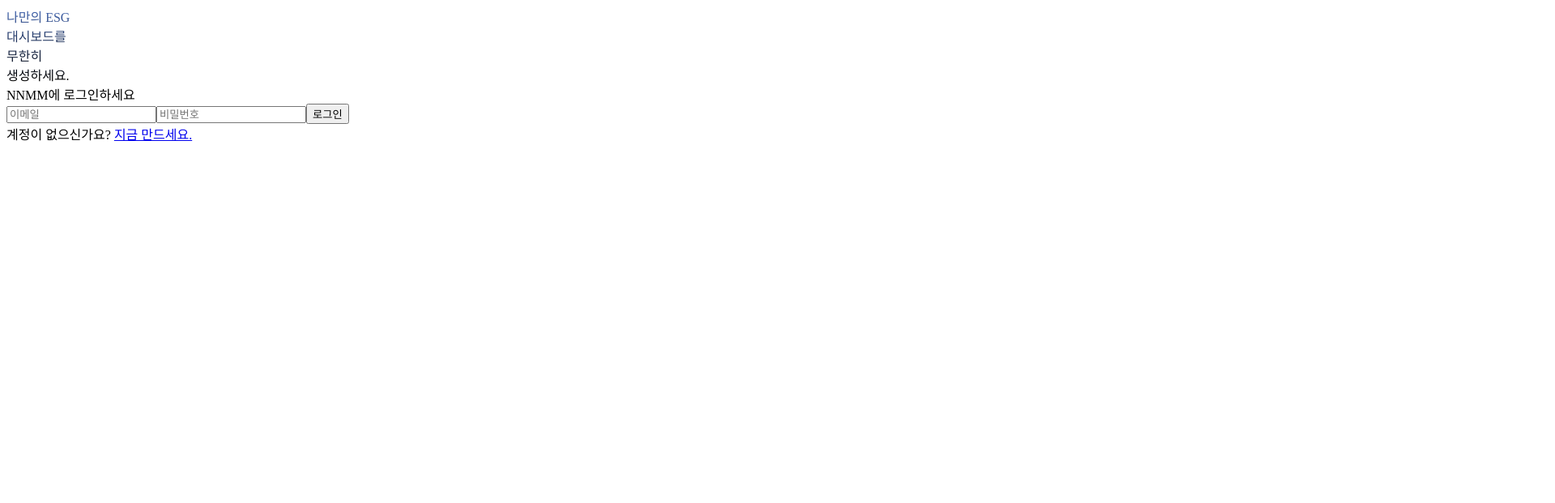
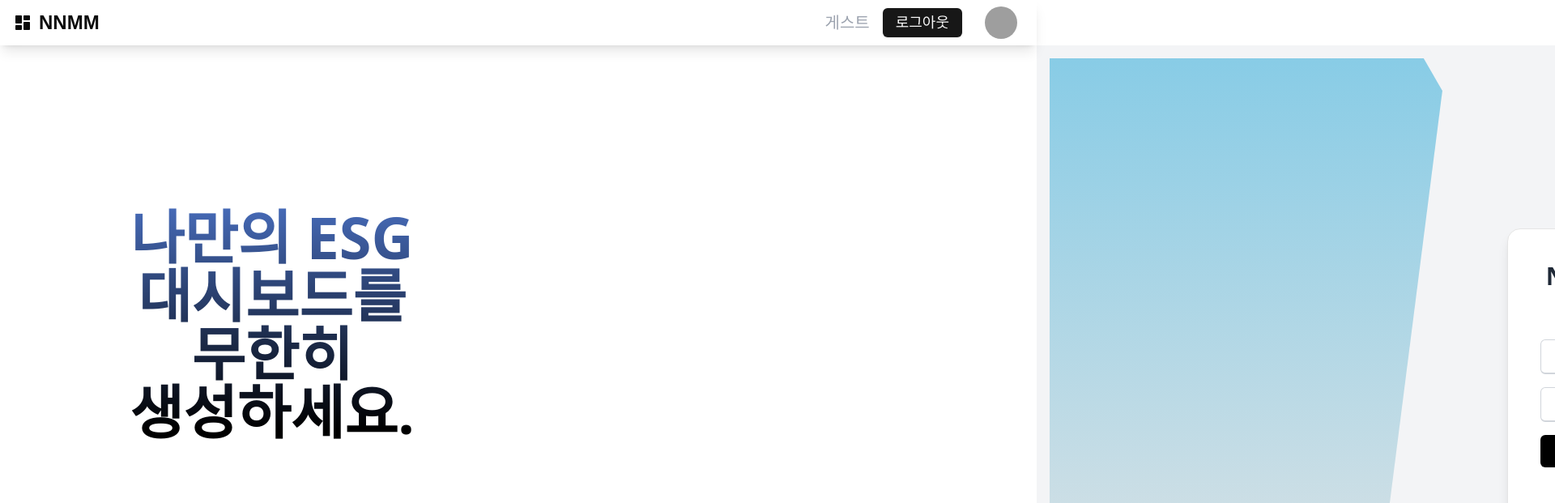
Before and after one commit to rlaDonghwan/NNMM_frontend, a Next.js app: page /signin in a window 1280 px wide. Shown: the top 621 px of the page at 81% size, 1920 px wide, since content can reach past the window. Built offline with nearby package versions, Linux system fonts and the light colour scheme; no server answers; grey boxes are pictures that could not be loaded.

Commit message:
appRouter

```diff
--- a/app/(auth)/signin/page.tsx
+++ b/app/(auth)/signin/page.tsx
@@ -1,77 +1,12 @@
 // src/components/auth/SignInForm.tsx
-import {useState} from 'react'
 import Link from 'next/link'
 import {setCookie} from 'cookies-next'
 import {login} from 'services/auth'
-import {Card, CardContent, CardFooter, CardHeader, CardTitle} from '@/components/ui/card'
-import {Input} from '@/components/ui/input'
+import {Card, CardTitle} from '@/components/ui/card'
 import {toast} from 'react-hot-toast'
 import router from 'next/router'
 
 export default function SignInForm() {
-  // 이 코드들은 유지가 되어야 백엔드와 통신이 가능합니다.-----------------------------------------------------------------------
-  const [email, setEmail] = useState('') // 이메일 상태를 관리하는 useState 훅
-
-  const [password, setPassword] = useState('') // 비밀번호 상태를 관리하는 useState 훅
-
-  const [loading, setLoading] = useState(false) // 에러 메시지 상태를 관리하는 useState 훅
-
-  // 입력값 검증 함수
-  const validateInputs = () => {
-    if (!email || !password) {
-      alert('이메일과 비밀번호를 입력해주세요')
-      return false
-    }
-    const emailRegex = /^[^\s@]+@[^\s@]+\.[^\s@]+$/
-    if (!emailRegex.test(email)) {
-      toast.error('유효한 이메일 주소를 입력해주세요.')
-      return false
-    }
-    return true
-  }
-  // ------------------------------------------------------------------------------------
-
-  // 폼 제출 시 호출되는 함수
-  const handleSubmit = async (e: React.FormEvent) => {
-    e.preventDefault() // 기본 폼 제출 동작 방지
-    if (!validateInputs()) return
-
-    setLoading(true)
-
-    try {
-      // 로그인 API 호출
-      const res = await login({email, password})
-      const token = res.data.token
-
-      if (token) {
-        setCookie('token', token, {
-          maxAge: 60 * 60 * 24,
-          path: '/',
-          secure: process.env.NODE_ENV === 'production',
-          sameSite: 'strict'
-        })
-        toast.success('로그인 성공')
-        router.push('/dashboard')
-      } else {
-        throw new Error('토큰이 없습니다')
-      }
-    } catch (err: any) {
-      const status = err?.response?.status // 에러 상태 코드
-      const msg = err?.response?.data?.message || err.message // 에러 메시지
-
-      if (status === 401) {
-        toast.error('이메일 또는 비밀번호가 올바르지 않습니다.')
-      } else if (status === 404) {
-        toast.error('등록되지 않는 이메일입니다.')
-      } else if (status >= 500) {
-        toast.error('서버 에러가 발생했습니다. 잠시후 다시 시도해주세요.')
-      }
-    } finally {
-      setLoading(false)
-    }
-    // ------------------------------------------------------------------------------------
-  }
-
   return (
     <div className="flex h-screen w-full overflow-hidden">
       <div className="relative w-[50vw] z-0">
@@ -108,20 +43,16 @@ export default function SignInForm() {
           <CardTitle className="mb-6 text-3xl font-semibold text-center text-gray-800">
             NNMM에 로그인하세요
           </CardTitle>
-          <form onSubmit={handleSubmit} className="space-y-4">
+          <form className="space-y-4">
             <input
               type="email"
               className="w-full px-4 py-2 border-b-2 border-gray-300 rounded-md focus:outline-none focus:ring-2 focus:ring-blue-400"
               placeholder="이메일"
-              value={email}
-              onChange={e => setEmail(e.target.value)}
             />
             <input
               type="password"
               className="w-full px-4 py-2 border-b-2 border-gray-300 rounded-md focus:outline-none focus:ring-2 focus:ring-blue-400"
               placeholder="비밀번호"
-              value={password}
-              onChange={e => setPassword(e.target.value)}
             />
             <button
               type="submit"
--- a/app/layout.tsx
+++ b/app/layout.tsx
@@ -1,111 +1,82 @@
-import Link from 'next/link' // Next.js의 Link 컴포넌트를 가져옴 (페이지 간 이동에 사용)
-import {Button} from '@/components/ui/button' // 커스텀 버튼 컴포넌트를 가져옴
-import {Avatar, AvatarFallback, AvatarImage} from '@/components/ui/avatar' // 아바타 관련 컴포넌트를 가져옴
-import React, {useEffect, useState} from 'react' // React의 useEffect와 useState 훅을 가져옴
+// app/layout.tsx (서버 컴포넌트로 변경)
+import {Avatar, AvatarFallback, AvatarImage} from '@/components/ui/avatar'
 import {
   NavigationMenu,
   NavigationMenuList,
-  NavigationMenuItem,
-  NavigationMenuTrigger,
-  NavigationMenuContent,
   NavigationMenuLink
-} from '@/components/ui/navigation-menu' // 네비게이션 메뉴 관련 컴포넌트를 가져옴
-import {SidebarProvider, SidebarTrigger} from '@/components/ui/sidebar' // 사이드바 관련 컴포넌트를 가져옴
-import {AppSidebar} from '@/app/dashboard/layout' // 대시보드의 사이드바 컴포넌트를 가져옴
-import {getCookie, deleteCookie} from 'cookies-next' // 쿠키를 가져오거나 삭제하는 유틸리티를 가져옴
-import {useRouter} from 'next/router' // Next.js의 useRouter 훅을 가져옴 (라우팅에 사용)
-import {fetchCurrentUser} from 'services/auth' // 현재 사용자 정보를 가져오는 서비스 함수 가져옴..
+} from '@/components/ui/navigation-menu'
+import {Button} from '@/components/ui/button'
+import {getCookie, deleteCookie} from 'cookies-next'
+import {fetchCurrentUser} from '@/services/auth'
+import {RiDashboardFill} from 'react-icons/ri'
+import {cookies} from 'next/headers' // 서버에서 쿠키를 가져오기 위한 Next.js 내장 모듈
+import type {Metadata} from 'next'
 
-export default function RootLayout({
-  children
-}: Readonly<{
-  children: React.ReactNode
-}>) {
+// These styles apply to every route in the application
+import './global.css'
+
+export const metadata: Metadata = {
+  title: 'Create Next App',
+  description: 'Generated by create next app'
+}
+
+export default async function RootLayout({children}: {children: React.ReactNode}) {
+  // 서버 측에서 쿠키를 가져와 토큰을 확인하고 사용자 정보를 불러옵니다.
+  const cookieStore = cookies()
+  const token = (await cookieStore).get('token')?.value
+
+  // 사용자 정보를 불러옵니다. (서버에서만 처리)
+  let username = ''
+  if (token) {
+    try {
+      const user = await fetchCurrentUser(token)
+      username = user.name || user.email
+    } catch (err) {
+      console.error('사용자 정보 불러오기 실패:', err)
+    }
+  }
+
+  const handleLogout = () => {
+    deleteCookie('token')
+    deleteCookie('username')
+  }
+
   return (
-    <html lang="ko">
-      <head />
-      <body className="bg-gray-100">
-        <main>{children}</main>
+    <html lang="en">
+      <body className="w-full h-full">
+        <div className="flex flex-row w-full h-full">
+          <NavigationMenu className="flex justify-between min-w-full p-4 bg-white shadow-lg h-14">
+            <NavigationMenuList className="text-2xl font-bold">
+              <NavigationMenuLink
+                className="flex flex-row items-center font-apple"
+                href="/">
+                <RiDashboardFill className="mr-2" />
+                NNMM
+              </NavigationMenuLink>
+            </NavigationMenuList>
+            <NavigationMenuList className="flex items-center space-x-4">
+              {username ? (
+                <span className="text-xl text-gray-700 font-apple">{username} 님</span>
+              ) : (
+                <span className="text-xl text-gray-400 font-apple">게스트</span>
+              )}
+              <NavigationMenuLink onClick={handleLogout}>
+                <Button className="mr-3 font-apple text-lg">로그아웃</Button>
+              </NavigationMenuLink>
+              <NavigationMenuLink href="/mypage/mypage">
+                <Avatar className="mr-2">
+                  <AvatarImage
+                    src="https://avatars.githubusercontent.com/u/118759932?v=4&size=64"
+                    alt="사용자 아바타"
+                  />
+                  <AvatarFallback>CNs</AvatarFallback>
+                </Avatar>
+              </NavigationMenuLink>
+            </NavigationMenuList>
+          </NavigationMenu>
+          <main className="flex-grow mt-14 p-4 bg-gray-100">{children}</main>
+        </div>
       </body>
     </html>
   )
 }
-
-// export default function Layout({children}: {children: React.ReactNode}) {
-//   // Layout 컴포넌트 정의
-//   const [username, setUsername] = useState('') // 사용자 이름 상태를 관리하는 useState 훅
-//   const router = useRouter() // 라우터 객체를 가져옴
-
-//   useEffect(() => {
-//     // 컴포넌트가 렌더링될 때 실행되는 효과 훅
-//     const loadUser = async () => {
-//       // 비동기로 사용자 정보를 로드하는 함수
-//       const token = await Promise.resolve(getCookie('token')) // 쿠키에서 토큰 값을 가져옴
-//       if (!token || typeof token !== 'string') return // 토큰이 없거나 문자열이 아니면 종료
-
-//       try {
-//         const user = await fetchCurrentUser(token) // 토큰으로 사용자 정보를 가져옴
-//         setUsername(user.name || user.email) // 사용자 이름 또는 이메일을 상태에 저장
-//       } catch (err) {
-//         console.error('사용자 정보 불러오기 실패:', err) // 오류 발생 시 콘솔에 출력
-//       }
-//     }
-
-//     loadUser() // 사용자 정보 로드 함수 호출
-//   }, []) // 의존성 배열이 비어 있으므로 컴포넌트가 처음 렌더링될 때만 실행
-
-//   const handleLogout = () => {
-//     // 로그아웃 버튼 클릭 시 실행되는 함수
-//     deleteCookie('token') // 토큰 쿠키 삭제
-//     deleteCookie('username') // 사용자 이름 쿠키 삭제
-//     router.push('/auth/signin') // 로그인 페이지로 이동
-//   }
-
-//   return (
-//     <>
-//       <NavigationMenu className="flex justify-between min-w-full p-4 bg-white shadow">
-//         {' '}
-//         {/* 네비게이션 메뉴 */}
-//         <NavigationMenuList className="text-2xl font-bold">
-//           {' '}
-//           {/* 로고 및 제목 */}
-//           <img
-//             src="/images/Dashboard.png" // 대시보드 로고 이미지
-//             alt="NNMM" // 대체 텍스트
-//             className="inline-block w-8 h-8 mr-2" // 이미지 스타일
-//           />
-//           NNMM {/* 제목 텍스트 */}
-//         </NavigationMenuList>
-//         <NavigationMenuList className="flex items-center space-x-4">
-//           {' '}
-//           {/* 사용자 정보 및 로그아웃 버튼 */}
-//           {username ? ( // 사용자 이름이 있으면
-//             <span className="text-xl text-gray-700 font-apple">{username} 님</span> // 사용자 이름 표시
-//           ) : (
-//             <span className="text-xl text-gray-400 font-apple">게스트</span> // 게스트 표시
-//           )}
-//           <Button className="mr-4" onClick={handleLogout}>
-//             {' '}
-//             {/* 로그아웃 버튼 */}
-//             로그아웃
-//           </Button>
-//           <Avatar>
-//             {' '}
-//             {/* 사용자 아바타 */}
-//             <AvatarImage
-//               src="https://avatars.githubusercontent.com/u/118759932?v=4&size=64" // 아바타 이미지 URL
-//               alt="사용자 아바타" // 대체 텍스트
-//             />
-//             <AvatarFallback>CNs</AvatarFallback> {/* 이미지 로드 실패 시 표시될 텍스트 */}
-//           </Avatar>
-//         </NavigationMenuList>
-//       </NavigationMenu>
-//       <SidebarProvider>
-//         {' '}
-//         {/* 사이드바 컨텍스트 제공 */}
-//         <AppSidebar /> {/* 대시보드 사이드바 */}
-//         <main className="p-4">{children}</main> {/* 메인 콘텐츠 영역 */}
-//       </SidebarProvider>
-//     </>
-//   )
-// }
--- a/components/main/Header.tsx
+++ b/components/main/Header.tsx
@@ -26,7 +26,7 @@ export default function HeroSection() {
           </p>
 
           {/* 버튼 */}
-          <Link href="/auth/signin">
+          <Link href="signin">
             <button className="mt-6 w-52 h-14 md:w-64 md:h-16 bg-black rounded-full text-white text-lg md:text-xl font-semibold">
               대시보드 생성하기
             </button>
--- a/components/main/MainPage.tsx
+++ b/components/main/MainPage.tsx
@@ -1,12 +1,8 @@
 import type {NextPage} from 'next'
-import Image from 'next/image'
-import ChatBubble from '@/components/common/ChatBubble'
-import styles from '@/styles/Home.module.css'
 import Link from 'next/link'
 
 const Frame: NextPage = () => {
   //변수선언 로직
-
   return (
     <div className="w-full h-[5258px] relative bg-white">
       <div className="w-full h-[1080px] left-0 top-0 absolute inline-flex flex-col justify-start items-start gap-0.5">
--- a/tailwind.config.ts
+++ b/tailwind.config.ts
@@ -2,11 +2,7 @@ import type {Config} from 'tailwindcss'
 
 const config: Config = {
   darkMode: ['class'],
-  content: [
-    './src/pages/**/*.{js,ts,jsx,tsx}',
-    './src/components/**/*.{js,ts,jsx,tsx}',
-    './src/app/**/*.{js,ts,jsx,tsx}'
-  ],
+  content: ['./app/**/*.{js,ts,jsx,tsx}', './components/**/*.{js,ts,jsx,tsx}'],
   theme: {
     extend: {
       gridTemplateColumns: {
```
Also changed, not shown: app/page.tsx (+15 -4 lines), postcss.config.js (+7 -0 lines), app/global.css (renamed from app/styles/globals.css).
